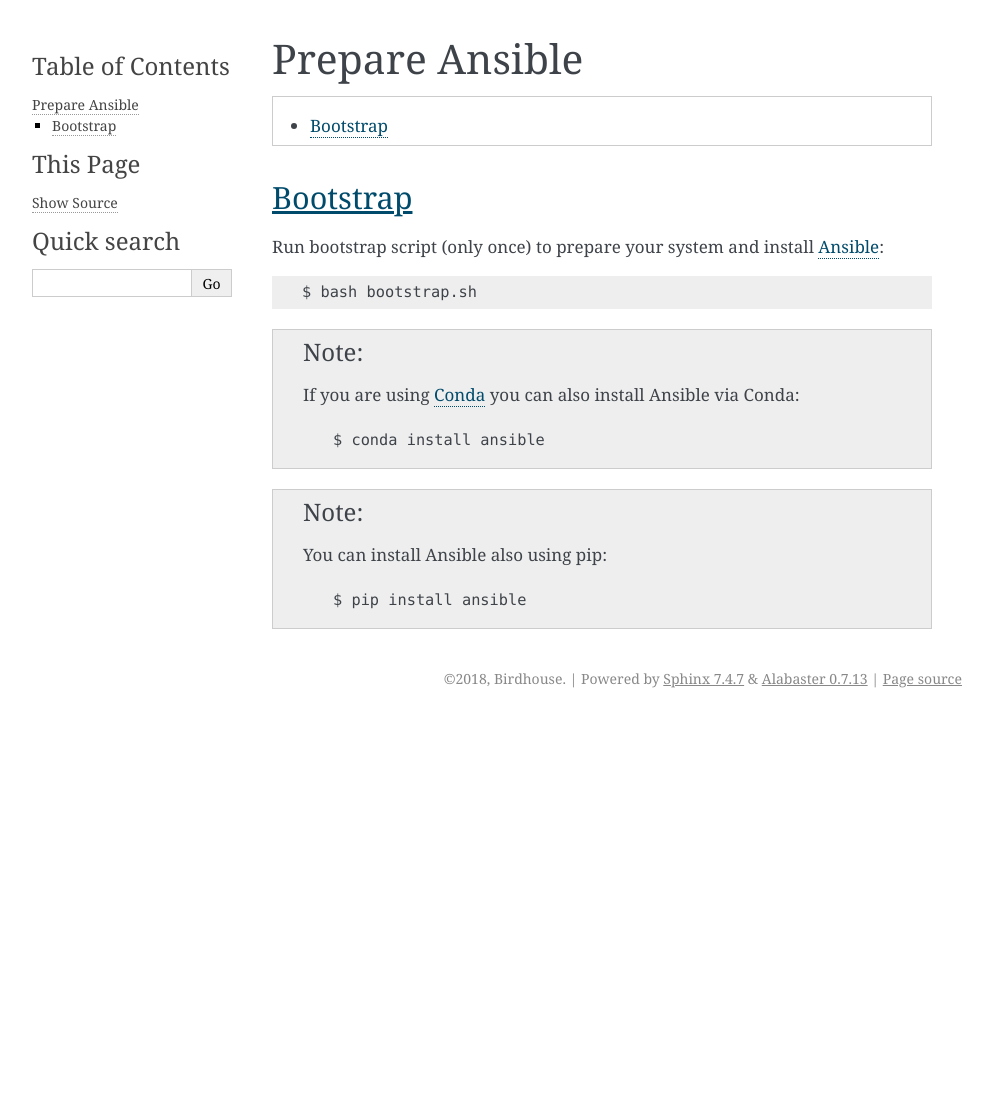
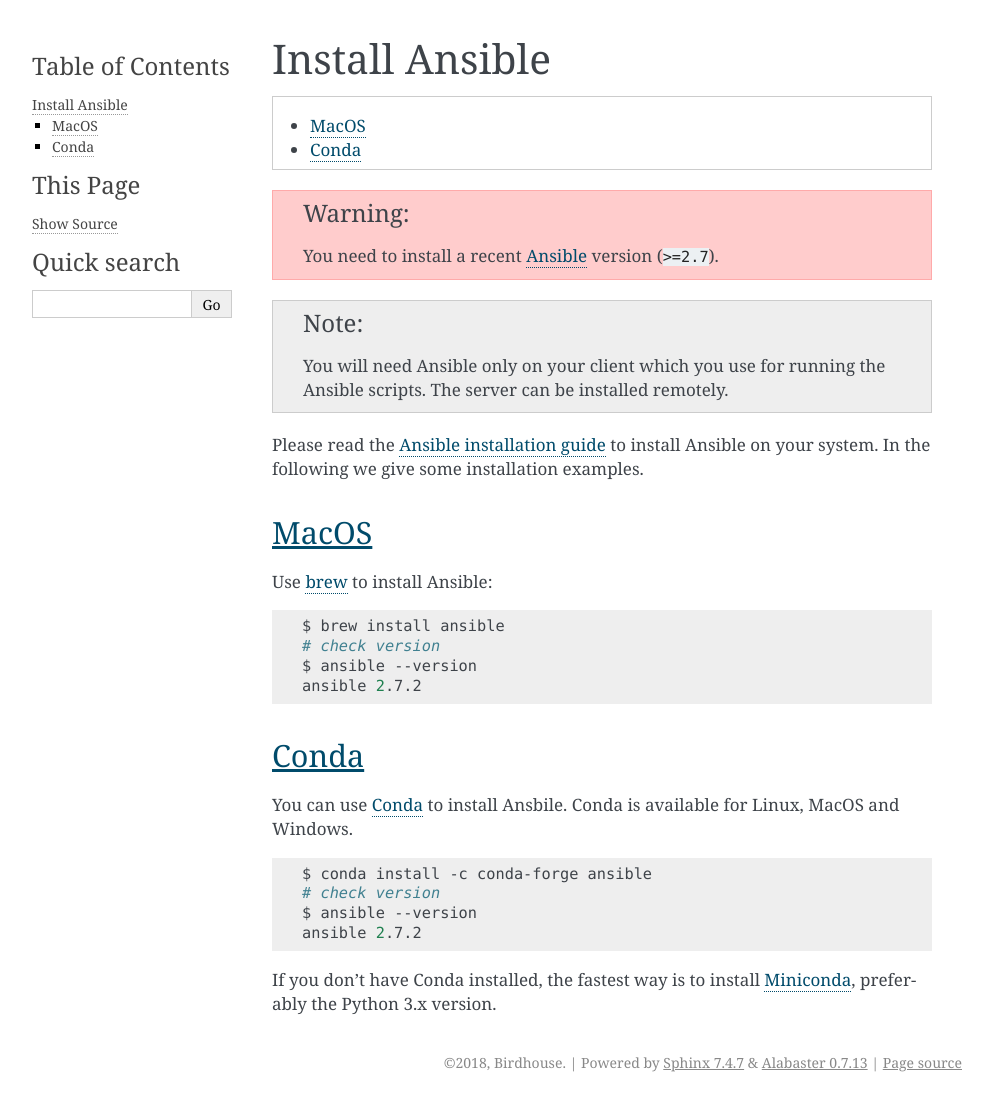
Before and after one commit to bird-house/ansible-wps-playbook, a Sphinx documentation site: the page built from docs/source/preparing.rst, in a window 1280 px wide. Shown: the whole page, without its empty margins (148-1141 px from the left). Built offline with Sphinx 7.4.7, drawn with Linux system fonts in a browser that asks for light colours; before the commit the page ends 900 px from its top, so only the background shows below that.

Commit message:
update prepare, ideas

```diff
--- a/docs/source/conf.py
+++ b/docs/source/conf.py
@@ -171,7 +171,6 @@
 .. _Emu: http://emu.readthedocs.io/en/latest/
 .. _Ansible: https://www.ansible.com/
 .. _Vagrant: https://www.vagrantup.com/
-.. _Conda: https://conda.io/miniconda.html
 .. _PostgreSQL: https://www.postgresql.org/
 .. _Supervisor: http://supervisord.org/
 """
--- a/docs/source/desgin.rst
+++ b/docs/source/ideas.rst
@@ -26,8 +26,7 @@
   - can also be used as development environment.
 * production installation on a cluster system
   - needs installation of slurm/grid-engine
-  - see ansible slurm/grid-engine examples:
-    https://github.com/bird-house/birdhouse-ansible
+  - see ansible slurm/grid-engine examples: https://github.com/bird-house/birdhouse-ansible
 * docker container for testing and demo
   - We currently have a single container with PyWPS, Nginx, Supervisor
   - Container orchestration people don't like this :)
--- a/docs/source/index.rst
+++ b/docs/source/index.rst
@@ -10,5 +10,7 @@
    deploy
    configuration
    testing
+   tutorial
+   ideas
    changes
    appendix
--- a/docs/source/preparing.rst
+++ b/docs/source/preparing.rst
@@ -1,23 +1,48 @@
-Prepare Ansible
+Install Ansible
 ===============
 
 .. contents::
     :local:
     :depth: 2
 
-Bootstrap
----------
+.. warning::
+  You need to install a recent Ansible_ version (``>=2.7``).
 
-Run bootstrap script (only once) to prepare your system and install Ansible_:
+.. note::
+  You will need Ansible only on your client which you use for running the Ansible scripts.
+  The server can be installed remotely.
+
+Please read the `Ansible installation guide`_ to install Ansible on your system.
+In the following we give some installation examples.
+
+MacOS
+-----
+
+Use brew_ to install Ansible:
 
 .. code-block:: sh
 
-    $ bash bootstrap.sh
+  $ brew install ansible
+  # check version
+  $ ansible --version
+  ansible 2.7.2
 
-.. note:: If you are using Conda_ you can also install Ansible via Conda::
+Conda
+-----
 
-    $ conda install ansible
+You can use Conda_ to install Ansbile. Conda is available for Linux, MacOS and Windows.
 
-.. note:: You can install Ansible also using pip::
+.. code-block:: sh
 
-    $ pip install ansible
+  $ conda install -c conda-forge ansible
+  # check version
+  $ ansible --version
+  ansible 2.7.2
+
+If you don't have Conda installed, the fastest way is to install Miniconda_, preferably the Python 3.x version.
+
+
+.. _`Ansible installation guide`: https://docs.ansible.com/ansible/latest/installation_guide/intro_installation.html
+.. _brew: https://brew.sh/
+.. _Conda: https://conda.io/docs/user-guide/install/index.html
+.. _Miniconda: https://conda.io/miniconda.html
```
